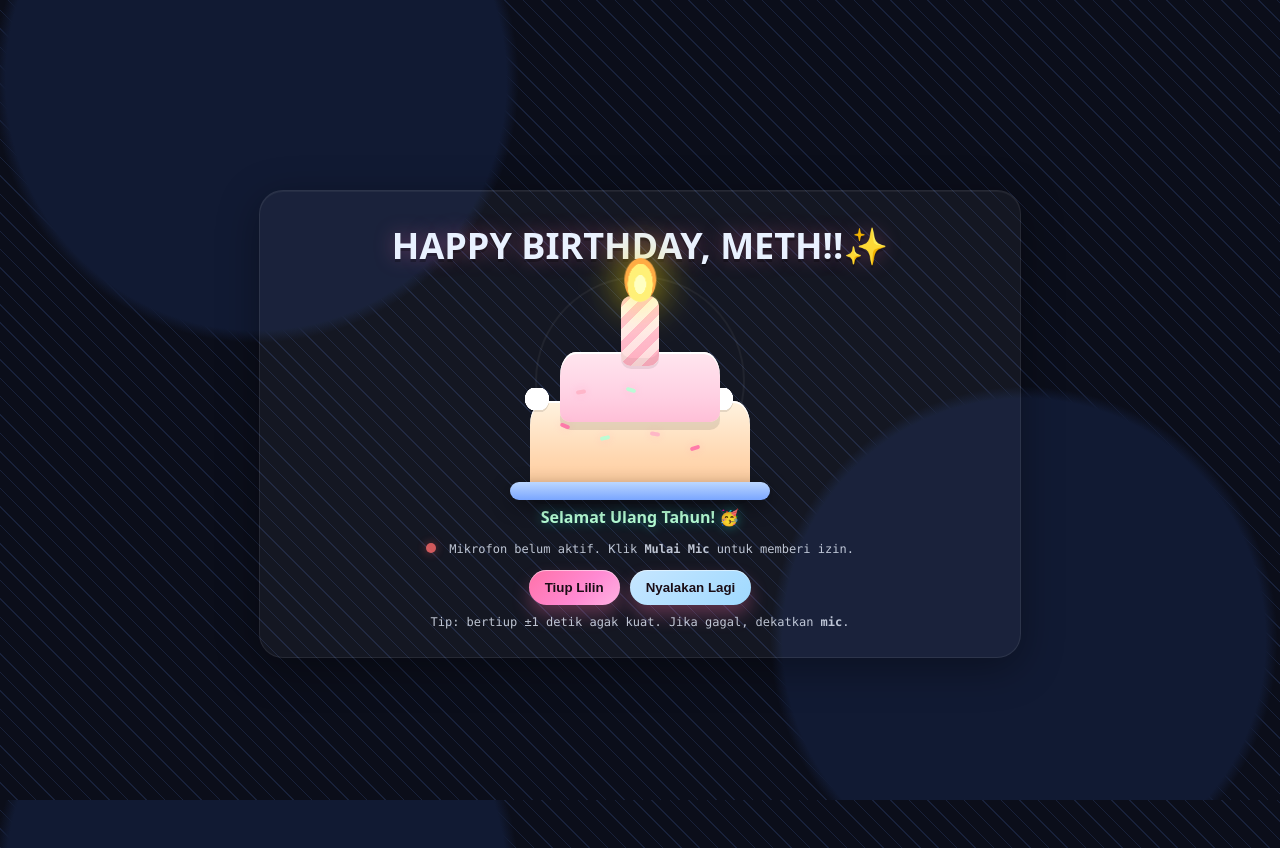
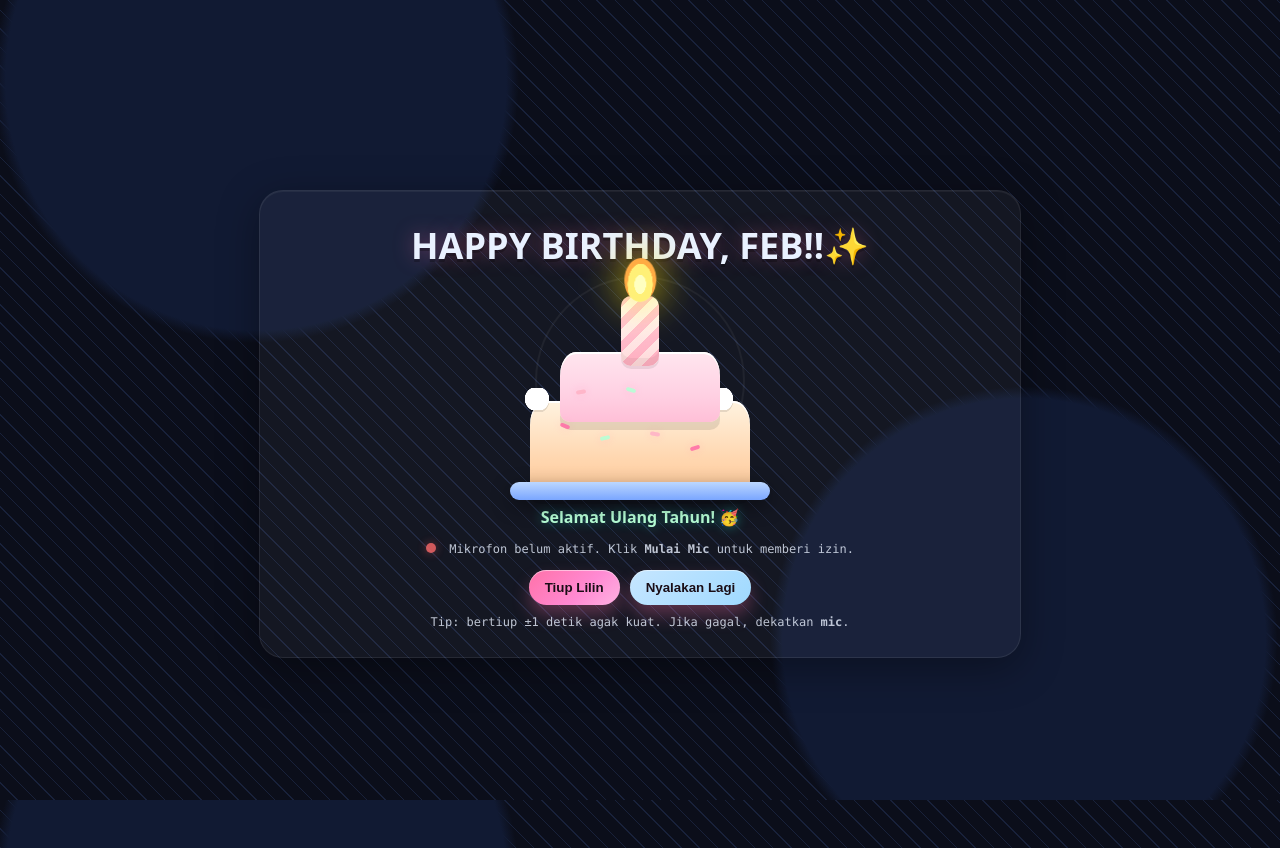
Before and after one commit to LutfiSeptiawan/HBD_Yaaa, a plain HTML site: page index.html in a window 1280 px wide. Drawn offline with Linux system fonts and the light colour scheme.

Commit message:
Replace birthday message from METH to FEB

```diff
--- a/index.html
+++ b/index.html
@@ -244,7 +244,7 @@
 <audio id="bgm" src="lagu.mp3" autoplay loop preload="auto"></audio>
 
 <div class="card" id="app">
-  <h1>HAPPY BIRTHDAY, METH!!✨</h1>
+  <h1>HAPPY BIRTHDAY, FEB!!✨</h1>
   <br>
   <br>
 
```
